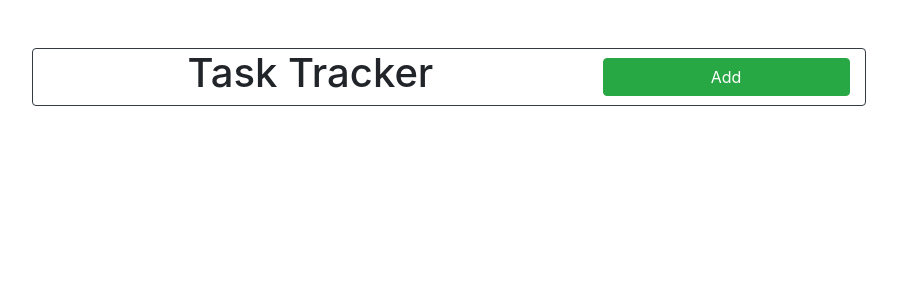
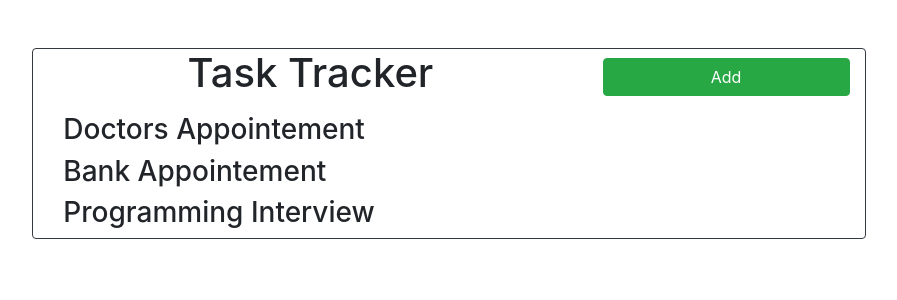
Before and after one commit to afoster44/React-Task-Tracker, a React (Create React App) app: page / in a window 1280 px wide. Shown: the top 300 px of the page, without its empty margins (191-1088 px from the left). Built offline with nearby package versions, Linux system fonts and the light colour scheme.

Commit message:
Global and local state with useState

```diff
--- a/src/App.js
+++ b/src/App.js
@@ -1,11 +1,39 @@
 import Header from "./components/Header";
+import Tasks from "./components/Tasks";
+import { useState } from "react";
 
 function App() {
+  const [tasks, setTasks] = useState([
+    {
+      id: 1,
+      text: "Doctors Appointement",
+      day: "Feb 5th at 2:30pm",
+      reminder: true,
+    },
+    {
+      id: 2,
+      text: "Bank Appointement",
+      day: "Feb 6th at 2:30pm",
+      reminder: true,
+    },
+    {
+      id: 1,
+      text: "Programming Interview",
+      day: "Feb 7th at 2:30pm",
+      reminder: false,
+    },
+  ]);
+
   return (
     <div className="App">
       <div className="container-fluid">
         <div className="col-sm-8 offset-2 mt-5 card border-dark">
           <Header />
+          <div className="col-12">
+            <div className="row">
+              <Tasks tasks={tasks} />
+            </div>
+          </div>
         </div>
       </div>
     </div>
--- a/src/components/Header.js
+++ b/src/components/Header.js
@@ -1,5 +1,6 @@
 import PropTypes from "prop-types";
 import Button from "./Button";
+import Tasks from "./Tasks";
 
 const Header = ({ title }) => {
   function onClick() {
--- /dev/null
+++ b/src/components/Tasks.js
@@ -0,0 +1,13 @@
+const Tasks = ({ tasks }) => {
+  return (
+    <div>
+      {tasks.map((task) => (
+        <div className="col-12 mt-2">
+          <h3 key={task.id}>{task.text}</h3>
+        </div>
+      ))}
+    </div>
+  );
+};
+
+export default Tasks;
```
